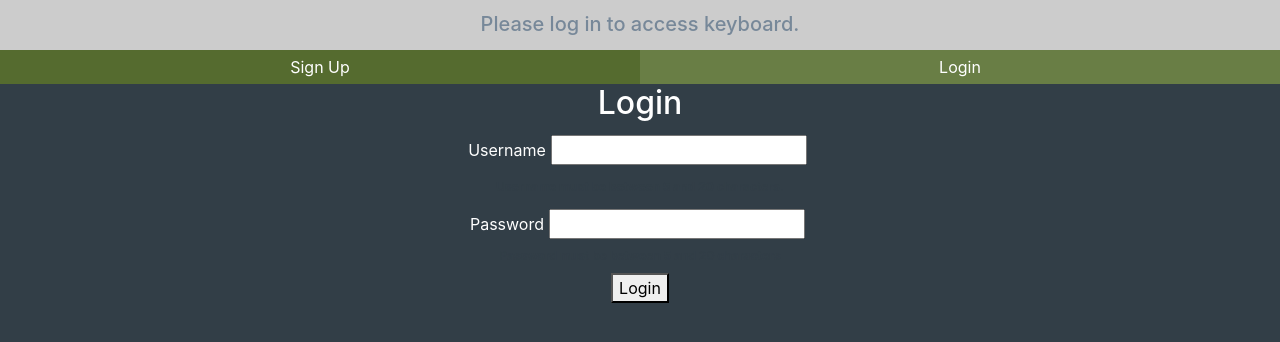
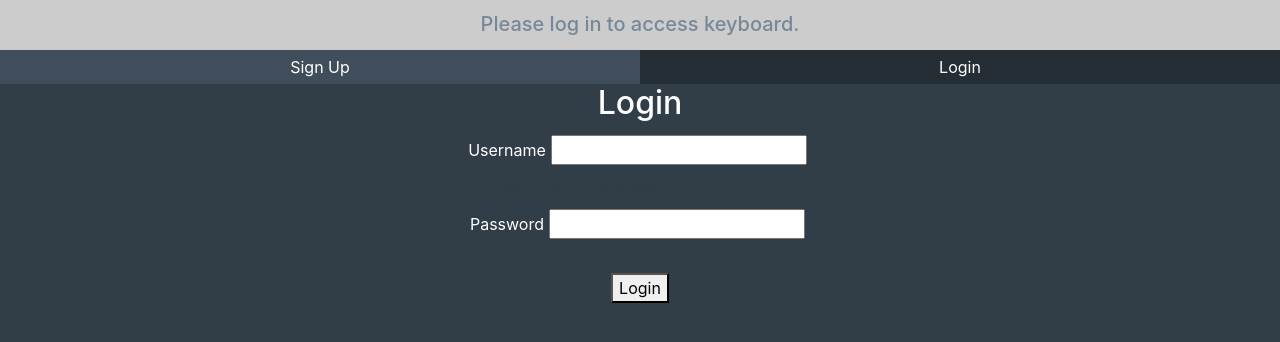
Before and after one commit to MichaelAZimmerman/synthesizer, a React (Create React App) app: page /login in a window 1280 px wide. Shown: the top 342 px of the page. Built offline with nearby package versions, Linux system fonts and the light colour scheme.

Commit message:
changes link styling

```diff
--- a/src/App.css
+++ b/src/App.css
@@ -41,17 +41,18 @@ input {
 
 .link {
   flex-basis: calc(100% / 4 - 10px);
-  background-color: darkolivegreen;
+  background-color: rgb(63, 78, 90);
   text-decoration: none;
   padding: 5px;
   flex-grow: 1;
   color: white;
 }
 .active {
-  background-color: rgb(105, 126, 69);
+  background-color: rgb(37, 46, 53);
 }
 
-.link:not(.active):hover {
+.active:hover,
+.link:hover {
   background-color: burlywood;
   color: black;
 }
```
